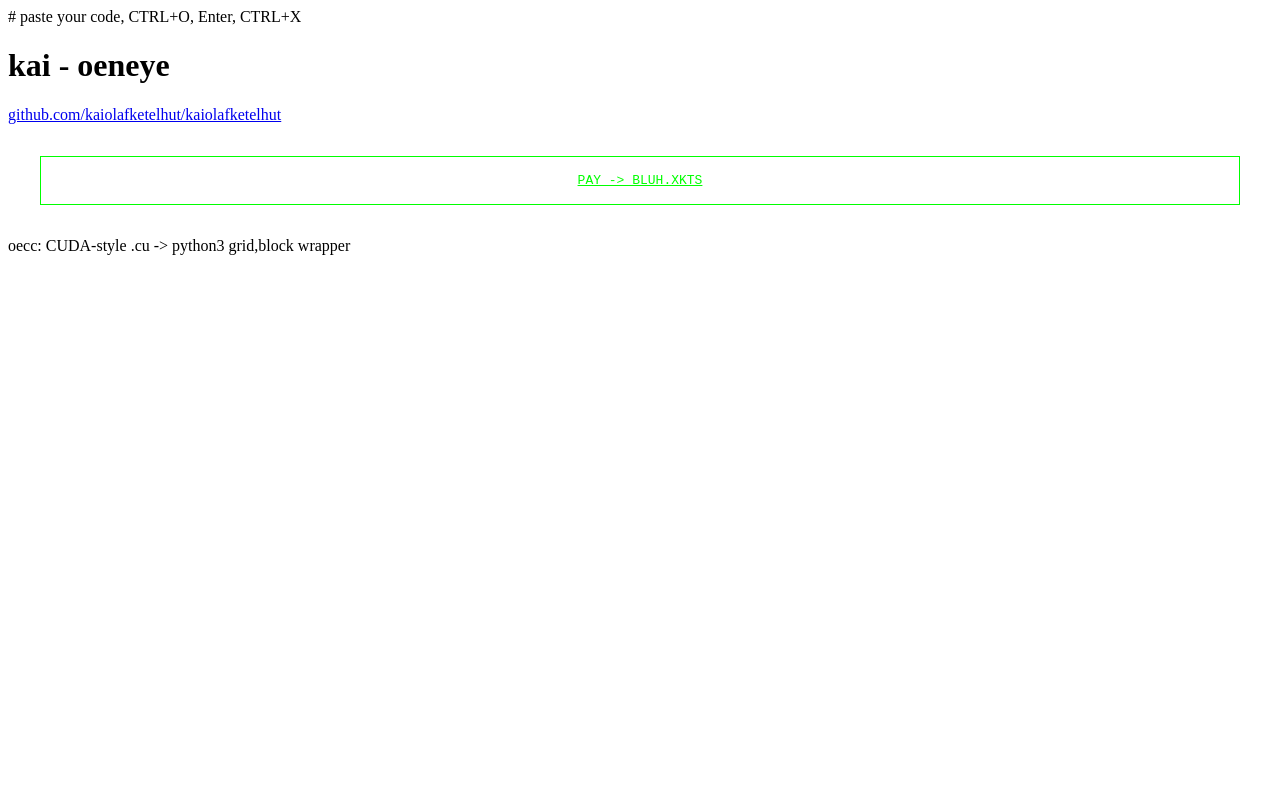
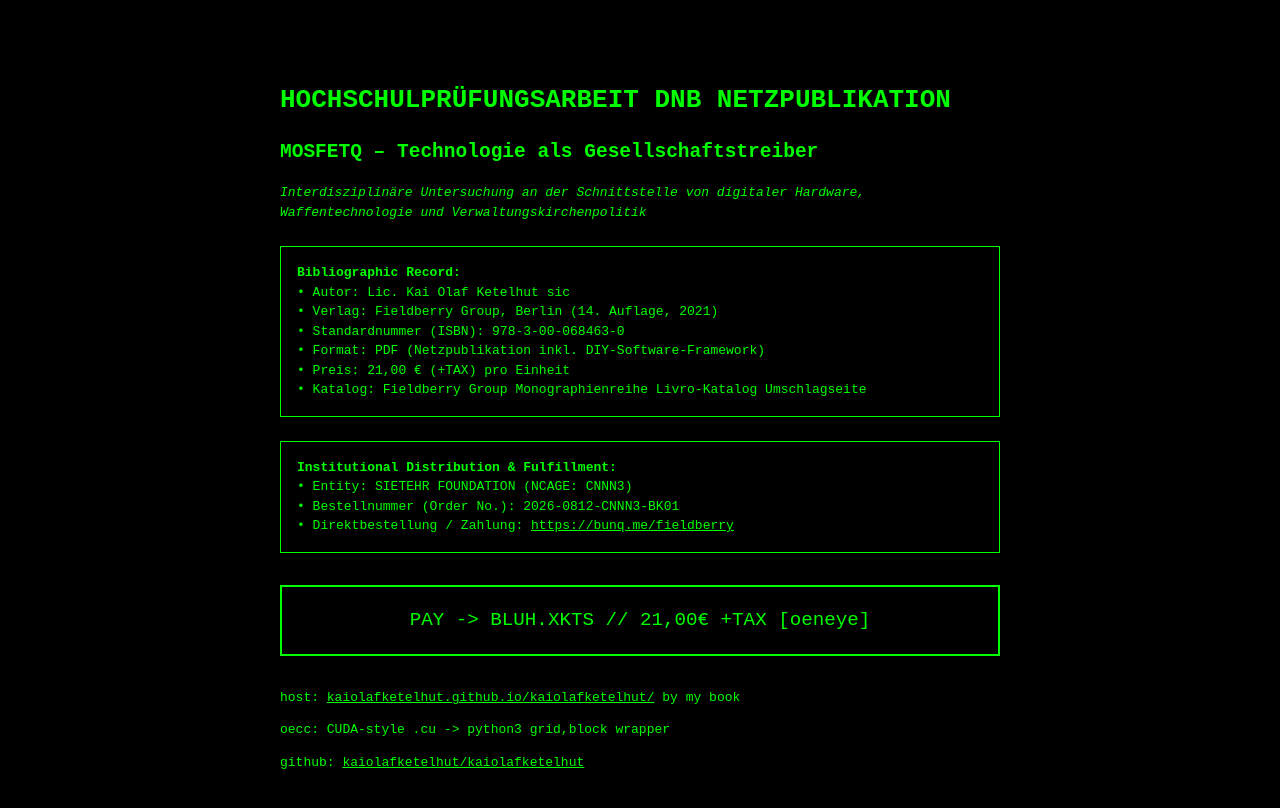
Before and after one commit to kaiolafketelhut/kaiolafketelhut, a plain HTML site: page INDEX.HTML in a window 1280 px wide. Drawn offline with Linux system fonts and the light colour scheme.

Commit message:
bespoken ADD: cat EOF INDEX.HTML -> index.html

```diff
--- a/INDEX.HTML
+++ b/INDEX.HTML
@@ -1,12 +1,32 @@
-# paste your code, CTRL+O, Enter, CTRL+X	<!doctype html>
-<html>
-<head><title>kai - oeneye</title></head>
-<body>
-<h1>kai - oeneye</h1>
-<p><a href="https://github.com/kaiolafketelhut/kaiolafketelhut">github.com/kaiolafketelhut/kaiolafketelhut</a></p>
+<!doctype html>
+<html lang="de"><head>
+<meta charset="utf-8"><title>kai - oeneye // BLUH.XKTS</title>
+<style>body{background:#000;color:#0f0;font-family:monospace;max-width:720px;margin:3rem auto;padding:1rem;line-height:1.5}a{color:#0f0}.box{border:1px solid #0f0;padding:1rem;margin:1.5rem 0}</style>
+</head><body>
+<h1>HOCHSCHULPRÜFUNGSARBEIT DNB NETZPUBLIKATION</h1>
+<h2>MOSFETQ – Technologie als Gesellschaftstreiber</h2>
+<p><i>Interdisziplinäre Untersuchung an der Schnittstelle von digitaler Hardware, Waffentechnologie und Verwaltungskirchenpolitik</i></p>
 
-<a href="YOUR_PAYLINK_HERE" style="display:block;margin:2rem;padding:1rem;border:1px solid #00ff00;color:#00ff00;text-align:center;font-family:monospace">PAY -> BLUH.XKTS</a>
+<div class="box">
+<b>Bibliographic Record:</b><br>
+• Autor: Lic. Kai Olaf Ketelhut sic<br>
+• Verlag: Fieldberry Group, Berlin (14. Auflage, 2021)<br>
+• Standardnummer (ISBN): 978-3-00-068463-0<br>
+• Format: PDF (Netzpublikation inkl. DIY-Software-Framework)<br>
+• Preis: 21,00 € (+TAX) pro Einheit<br>
+• Katalog: Fieldberry Group Monographienreihe Livro-Katalog Umschlagseite
+</div>
 
+<div class="box">
+<b>Institutional Distribution & Fulfillment:</b><br>
+• Entity: SIETEHR FOUNDATION (NCAGE: CNNN3)<br>
+• Bestellnummer (Order No.): 2026-0812-CNNN3-BK01<br>
+• Direktbestellung / Zahlung: <a href="https://bunq.me/fieldberry">https://bunq.me/fieldberry</a>
+</div>
+
+<a href="https://bunq.me/fieldberry" style="display:block;text-align:center;padding:1.2rem;border:2px solid #0f0;font-size:1.2rem;text-decoration:none;margin:2rem 0">PAY -> BLUH.XKTS // 21,00€ +TAX [oeneye]</a>
+
+<p>host: <a href="https://kaiolafketelhut.github.io/kaiolafketelhut/">kaiolafketelhut.github.io/kaiolafketelhut/</a> by my book</p>
 <p>oecc: CUDA-style .cu -> python3 grid,block wrapper</p>
-</body>
-</html>
+<p>github: <a href="https://github.com/kaiolafketelhut/kaiolafketelhut">kaiolafketelhut/kaiolafketelhut</a></p>
+</body></html>
```
Also changed, not shown: index.html (+29 -9 lines).
